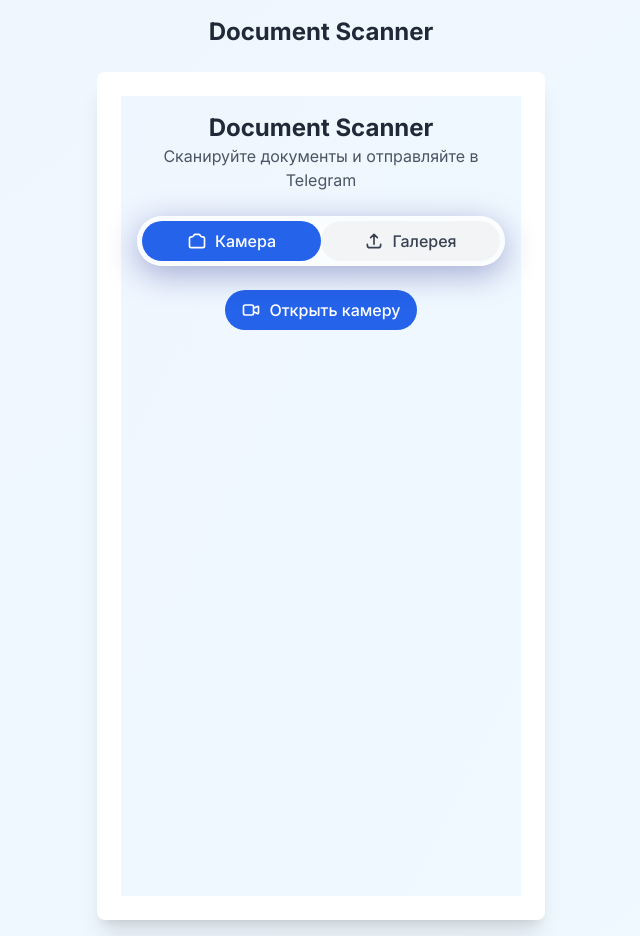
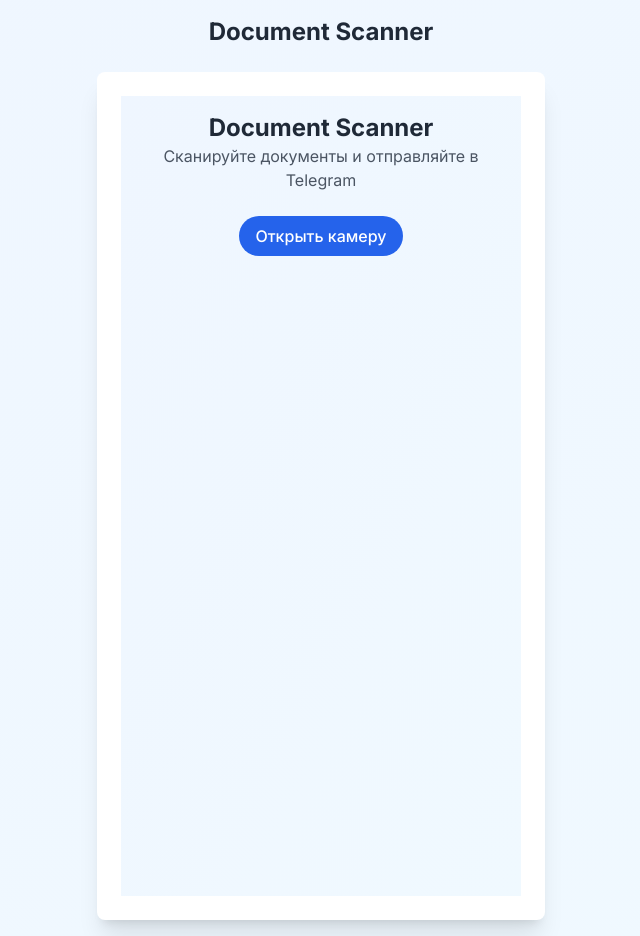
Before and after one commit to tolobainasip/scanner-t, a Next.js app: page / in a window 1280 px wide. Shown: the whole page, without its empty margins (319-959 px from the left). Built offline with nearby package versions, Linux system fonts and the light colour scheme.

Commit message:
Улучшен интерфейс камеры: добавлен полноэкранный режим и эффект сканирования

```diff
--- a/src/components/Scanner.tsx
+++ b/src/components/Scanner.tsx
@@ -2,6 +2,7 @@
 
 import React, { useRef, useState } from 'react';
 import { sendToTelegram } from '../config/telegram';
+import { processImage } from '../utils/imageProcessing';
 
 export const Scanner = () => {
     const videoRef = useRef<HTMLVideoElement>(null);
@@ -11,6 +12,8 @@
     const [processedImage, setProcessedImage] = useState<ImageData | null>(null);
     const [isCameraOpen, setIsCameraOpen] = useState(false);
     const [isCamera, setIsCamera] = useState(true);
+    const [recognizedText, setRecognizedText] = useState('');
+    const [isScanning, setIsScanning] = useState(false);
 
     // Определяем, является ли устройство мобильным
     const isMobile = typeof window !== 'undefined' && /iPhone|iPad|iPod|Android/i.test(navigator.userAgent);
@@ -24,8 +27,8 @@
             const constraints = {
                 video: {
                     facingMode: isMobile ? 'environment' : 'user',
-                    width: { ideal: 1920 },
-                    height: { ideal: 1080 }
+                    width: { ideal: window.innerWidth },
+                    height: { ideal: window.innerHeight }
                 }
             };
 
@@ -33,8 +36,14 @@
             streamRef.current = stream;
             if (videoRef.current) {
                 videoRef.current.srcObject = stream;
+                videoRef.current.style.width = '100vw';
+                videoRef.current.style.height = '100vh';
+                videoRef.current.style.objectFit = 'cover';
+                document.documentElement.style.overflow = 'hidden';
             }
             setIsCameraOpen(true);
+            // Запускаем эффект сканирования
+            setIsScanning(true);
         } catch (error) {
             console.error('Error accessing camera:', error);
             alert('Ошибка при доступе к камере. Пожалуйста, убедитесь, что у приложения есть разрешение на использование камеры.');
@@ -48,33 +57,13 @@
         }
         if (videoRef.current) {
             videoRef.current.srcObject = null;
+            videoRef.current.style.width = '';
+            videoRef.current.style.height = '';
+            videoRef.current.style.objectFit = '';
+            document.documentElement.style.overflow = '';
         }
         setIsCameraOpen(false);
-    };
-
-    const handleFileUpload = async (event: React.ChangeEvent<HTMLInputElement>) => {
-        const file = event.target.files?.[0];
-        if (!file) return;
-
-        try {
-            const img = new Image();
-            img.src = URL.createObjectURL(file);
-            img.onload = () => {
-                const canvas = canvasRef.current;
-                if (!canvas) return;
-
-                canvas.width = img.width;
-                canvas.height = img.height;
-                const ctx = canvas.getContext('2d');
-                if (!ctx) return;
-
-                ctx.drawImage(img, 0, 0);
-                const imageData = ctx.getImageData(0, 0, canvas.width, canvas.height);
-                setProcessedImage(imageData);
-            };
-        } catch (error) {
-            console.error('Error processing file:', error);
-        }
+        setIsScanning(false);
     };
 
     const captureImage = async () => {
@@ -91,6 +80,16 @@
         ctx.drawImage(video, 0, 0);
         const imageData = ctx.getImageData(0, 0, canvas.width, canvas.height);
         setProcessedImage(imageData);
+
+        // Обработка изображения и распознавание текста
+        try {
+            const result = await processImage(imageData);
+            setProcessedImage(result.processedImage);
+            setRecognizedText(result.text);
+        } catch (error) {
+            console.error('Ошибка при обработке изображения:', error);
+        }
+
         stopCamera();
     };
 
@@ -114,152 +113,69 @@
     };
 
     return (
-        <div className="min-h-screen bg-gradient-to-br from-blue-50 to-sky-50 p-4">
-            <div className="max-w-md mx-auto space-y-6">
+        <div className={`min-h-screen bg-gradient-to-br from-blue-50 to-sky-50 p-4 ${isCameraOpen ? 'camera-fullscreen' : ''}`}>
+            <div className={`max-w-md mx-auto space-y-6 ${isCameraOpen ? 'w-screen h-screen m-0 max-w-none' : ''}`}>
                 {/* Header */}
+                {!isCameraOpen && (
                     <div className="text-center">
                         <h1 className="text-2xl font-bold text-gray-800">Document Scanner</h1>
                         <p className="text-gray-600">Сканируйте документы и отправляйте в Telegram</p>
                     </div>
-
-                {/* Mode Switcher */}
-                <div className="glass-morphism rounded-full p-1 flex justify-between">
-                    <button
-                        onClick={() => {
-                            setIsCamera(true);
-                            stopCamera();
-                        }}
-                        className={`flex-1 btn ${isCamera ? 'btn-primary' : 'btn-secondary'}`}
-                    >
-                        <span className="flex items-center justify-center gap-2">
-                            <svg className="w-5 h-5" fill="none" stroke="currentColor" viewBox="0 0 24 24">
-                                <path strokeLinecap="round" strokeLinejoin="round" strokeWidth={2}
-                                    d="M3 9a2 2 0 012-2h.93a2 2 0 001.664-.89l.812-1.22A2 2 0 0110.07 4h3.86a2 2 0 011.664.89l.812 1.22A2 2 0 0018.07 7H19a2 2 0 012 2v9a2 2 0 01-2 2H5a2 2 0 01-2-2V9z" />
-                            </svg>
-                            Камера
-                        </span>
-                    </button>
-                    <button
-                        onClick={() => {
-                            setIsCamera(false);
-                            stopCamera();
-                        }}
-                        className={`flex-1 btn ${!isCamera ? 'btn-primary' : 'btn-secondary'}`}
-                    >
-                        <span className="flex items-center justify-center gap-2">
-                            <svg className="w-5 h-5" fill="none" stroke="currentColor" viewBox="0 0 24 24">
-                                <path strokeLinecap="round" strokeLinejoin="round" strokeWidth={2}
-                                    d="M4 16v1a3 3 0 003 3h10a3 3 0 003-3v-1m-4-8l-4-4m0 0L8 8m4-4v12" />
-                            </svg>
-                            Галерея
-                        </span>
-                    </button>
-                </div>
-
-                {/* Main Content */}
-                {isCamera && !isCameraOpen && (
-                    <div className="flex justify-center">
-                        <button
-                            onClick={startCamera}
-                            className="btn btn-primary"
-                        >
-                            <span className="flex items-center gap-2">
-                                <svg className="w-5 h-5" fill="none" stroke="currentColor" viewBox="0 0 24 24">
-                                    <path strokeLinecap="round" strokeLinejoin="round" strokeWidth={2}
-                                        d="M15 10l4.553-2.276A1 1 0 0121 8.618v6.764a1 1 0 01-1.447.894L15 14M5 18h8a2 2 0 002-2V8a2 2 0 00-2-2H5a2 2 0 00-2 2v8a2 2 0 002 2z" />
-                                </svg>
-                                Открыть камеру
-                            </span>
-                        </button>
-                    </div>
                 )}
 
-                {isCamera && isCameraOpen && (
-                    <div className="camera-container">
+                {/* Camera View */}
+                {isCameraOpen && (
+                    <div className="fixed inset-0 z-50">
                         <video
                             ref={videoRef}
                             autoPlay
                             playsInline
-                            className="absolute inset-0 w-full h-full object-cover"
+                            className="w-full h-full object-cover"
                         />
-                        <div className="absolute inset-0 flex items-center justify-center">
-                            <div className="w-[90%] h-[80%] border-2 border-white/50 rounded-lg"></div>
-                        </div>
-                    </div>
+                        {isScanning && (
+                            <div className="scanner-line"></div>
                         )}
-
-                {!isCamera && (
-                    <div className="file-drop-zone">
-                        <input
-                            type="file"
-                            accept="image/*"
-                            onChange={handleFileUpload}
-                            className="hidden"
-                            id="fileInput"
-                        />
-                        <label
-                            htmlFor="fileInput"
-                            className="flex flex-col items-center justify-center cursor-pointer"
+                        <div className="absolute bottom-8 left-0 right-0 flex justify-center space-x-4">
+                            <button
+                                onClick={captureImage}
+                                className="btn btn-primary rounded-full w-16 h-16 flex items-center justify-center"
                             >
-                            <svg className="w-12 h-12 text-gray-400 mb-4" fill="none" stroke="currentColor" viewBox="0 0 24 24">
-                                <path strokeLinecap="round" strokeLinejoin="round" strokeWidth={2}
-                                    d="M7 16a4 4 0 01-.88-7.903A5 5 0 1115.9 6L16 6a5 5 0 011 9.9M15 13l-3-3m0 0l-3 3m3-3v12" />
-                            </svg>
-                            <span className="text-gray-600">Нажмите или перетащите файл сюда</span>
-                        </label>
-                    </div>
-                )}
-
-                {/* Preview */}
-                {processedImage && (
-                    <div className="mt-6 space-y-4">
-                        <canvas
-                            ref={canvasRef}
-                            className="w-full rounded-2xl shadow-xl"
-                        />
-                        <div className="flex flex-wrap gap-3 justify-center">
-                            <button
-                                onClick={handleSendToTelegram}
-                                className="btn btn-accent"
-                            >
-                                <span className="flex items-center gap-2">
-                                    <svg className="w-5 h-5" fill="none" stroke="currentColor" viewBox="0 0 24 24">
-                                        <path strokeLinecap="round" strokeLinejoin="round" strokeWidth={2}
-                                            d="M12 19l9 2-9-18-9 18 9-2zm0 0v-8" />
-                                    </svg>
-                                    Отправить в Telegram
-                                </span>
+                                <span className="sr-only">Capture</span>
+                                <div className="w-12 h-12 rounded-full border-4 border-white"></div>
                             </button>
                             <button
-                                onClick={() => {
-                                    setProcessedImage(null);
-                                    setIsCameraOpen(false);
-                                }}
-                                className="btn btn-danger"
+                                onClick={stopCamera}
+                                className="btn btn-secondary rounded-full px-6"
                             >
-                                Отменить
+                                Отмена
                             </button>
                         </div>
                     </div>
                 )}
 
-                {/* Camera Controls */}
-                {isCamera && isCameraOpen && !processedImage && (
+                {/* Controls and Results */}
+                {!isCameraOpen && (
+                    <>
                         <div className="controls-container">
                             <button
-                            onClick={captureImage}
+                                onClick={startCamera}
                                 className="btn btn-primary"
                             >
-                            <span className="flex items-center gap-2">
-                                <svg className="w-5 h-5" fill="none" stroke="currentColor" viewBox="0 0 24 24">
-                                    <circle cx="12" cy="12" r="3" />
-                                    <path strokeLinecap="round" strokeLinejoin="round" strokeWidth={2}
-                                        d="M3 9a2 2 0 012-2h.93a2 2 0 001.664-.89l.812-1.22A2 2 0 0110.07 4h3.86a2 2 0 011.664.89l.812 1.22A2 2 0 0018.07 7H19a2 2 0 012 2v9a2 2 0 01-2 2H5a2 2 0 01-2-2V9z" />
-                                </svg>
-                                Сделать снимок
-                            </span>
+                                Открыть камеру
                             </button>
                         </div>
+
+                        {recognizedText && (
+                            <div className="mt-6 p-4 bg-white rounded-lg shadow">
+                                <h2 className="text-lg font-semibold mb-2">Распознанный текст:</h2>
+                                <div className="prose max-w-none">
+                                    {recognizedText.split('\n').map((line, index) => (
+                                        <p key={index}>{line}</p>
+                                    ))}
+                                </div>
+                            </div>
+                        )}
+                    </>
                 )}
             </div>
         </div>
```
Also changed, not shown: src/app/globals.css (+36 -0 lines). Lines whose indentation alone changed are shown as unchanged.
